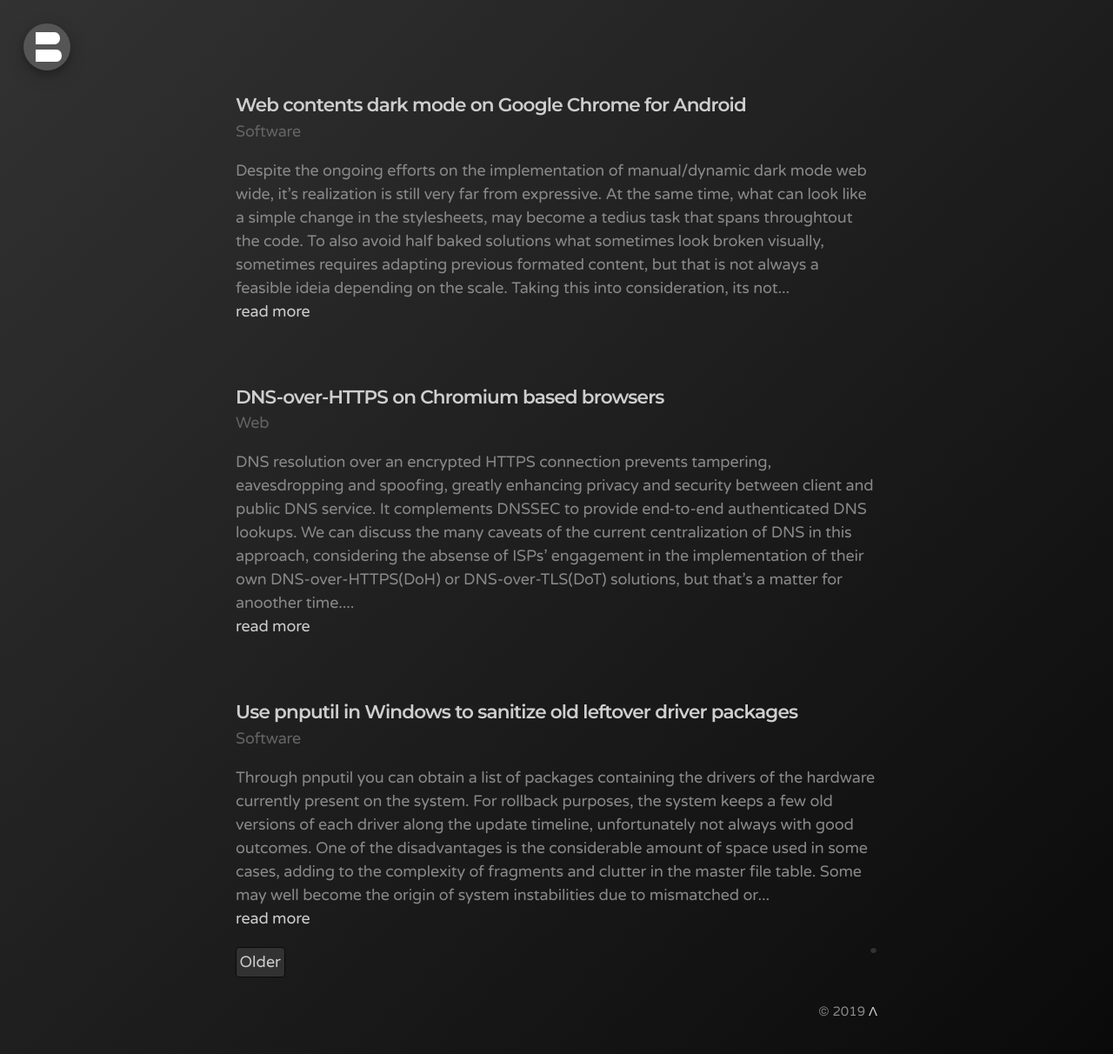
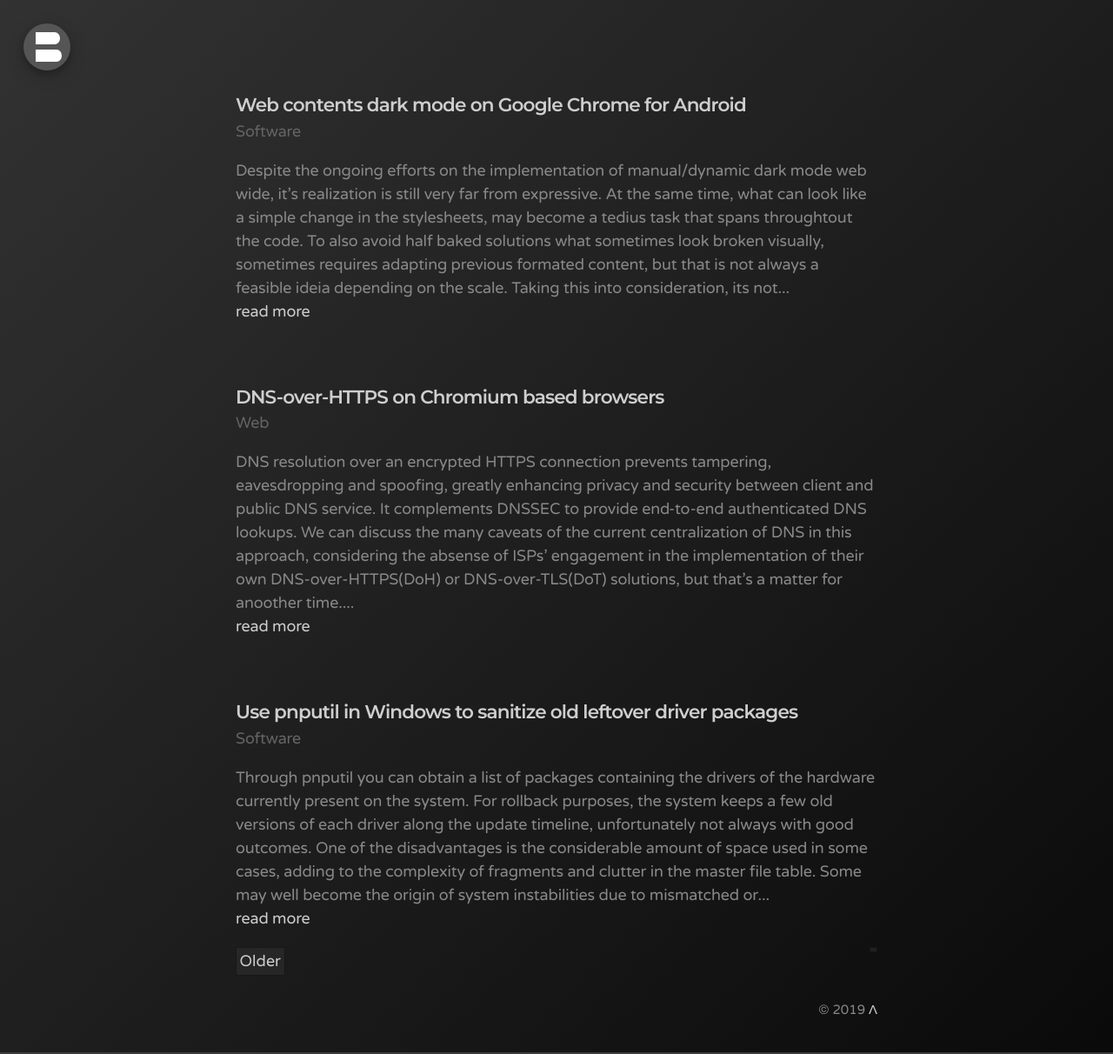
Before and after one commit to bonina/bonina.github.io, a Jekyll site: the page built from index.html, in a window 1280 px wide. Shown: the whole page at 87% size. Built offline with Jekyll 4.4.1, drawn with Linux system fonts in a browser that asks for light colours; the list of posts is cut into pages by our own code.

Commit message:
Update _pagination.scss

```diff
--- a/_sass/_pagination.scss
+++ b/_sass/_pagination.scss
@@ -9,14 +9,14 @@
   //padding: 0.5rem;
   //margin-bottom: 0.5rem;
   //vertical-align: middle;
-  padding-top: 0.15rem;
+  padding-top: 0.1rem;
   padding-left: 0.2rem;
   padding-right: 0.2rem;
-  padding-bottom: 0.15rem;
+  padding-bottom: 0.1rem;
   //display: inline-block;
-  background-color: rgba(50,50,50,1);
-  border: 0.1rem solid rgba(10,10,10,1);
-  border-radius: 4px;
+  background-color: rgba(50,50,50,.5);
+  border: 0.1rem solid rgba(10,10,10,.5);
+  border-radius: 2px;
   //margin: 0;
   //margin-top: 0.8rem;
 
```
